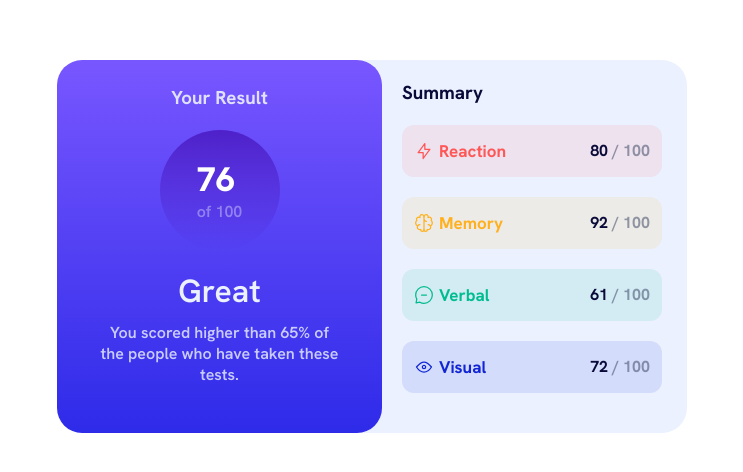
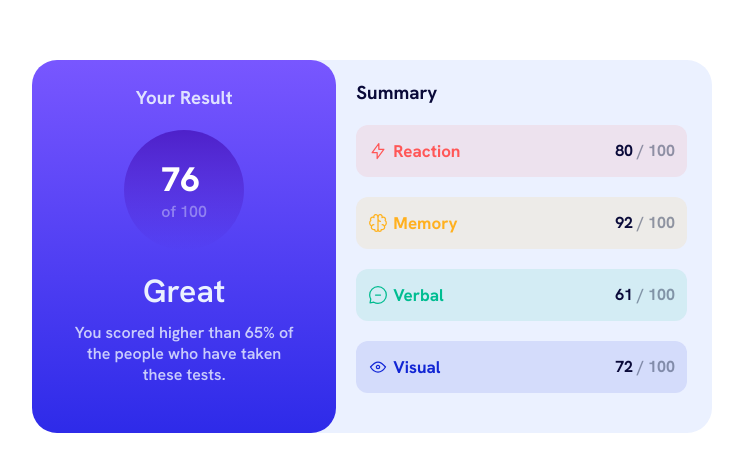
Before and after one commit to AbdulSamadCodes/Results-summary-component-Frontend-mentor-challenge-, a plain HTML site: page index.html in a window 1280 px wide. Shown: the part 154-626 px from the top of the page, without its empty margins (278-1021 px from the left). Drawn offline with Linux system fonts and the light colour scheme; a web font is replaced by a local one.

Commit message:
Final commit

```diff
--- a/style.css
+++ b/style.css
@@ -245,8 +245,8 @@ body {
   }
 
   .component {
-    max-width: 650px;
-    grid-template-columns: repeat(2, 1fr);
+    max-width:700px;
+    grid-template-columns:1fr 1.3fr;
   }
 
   .result-summary {
```
